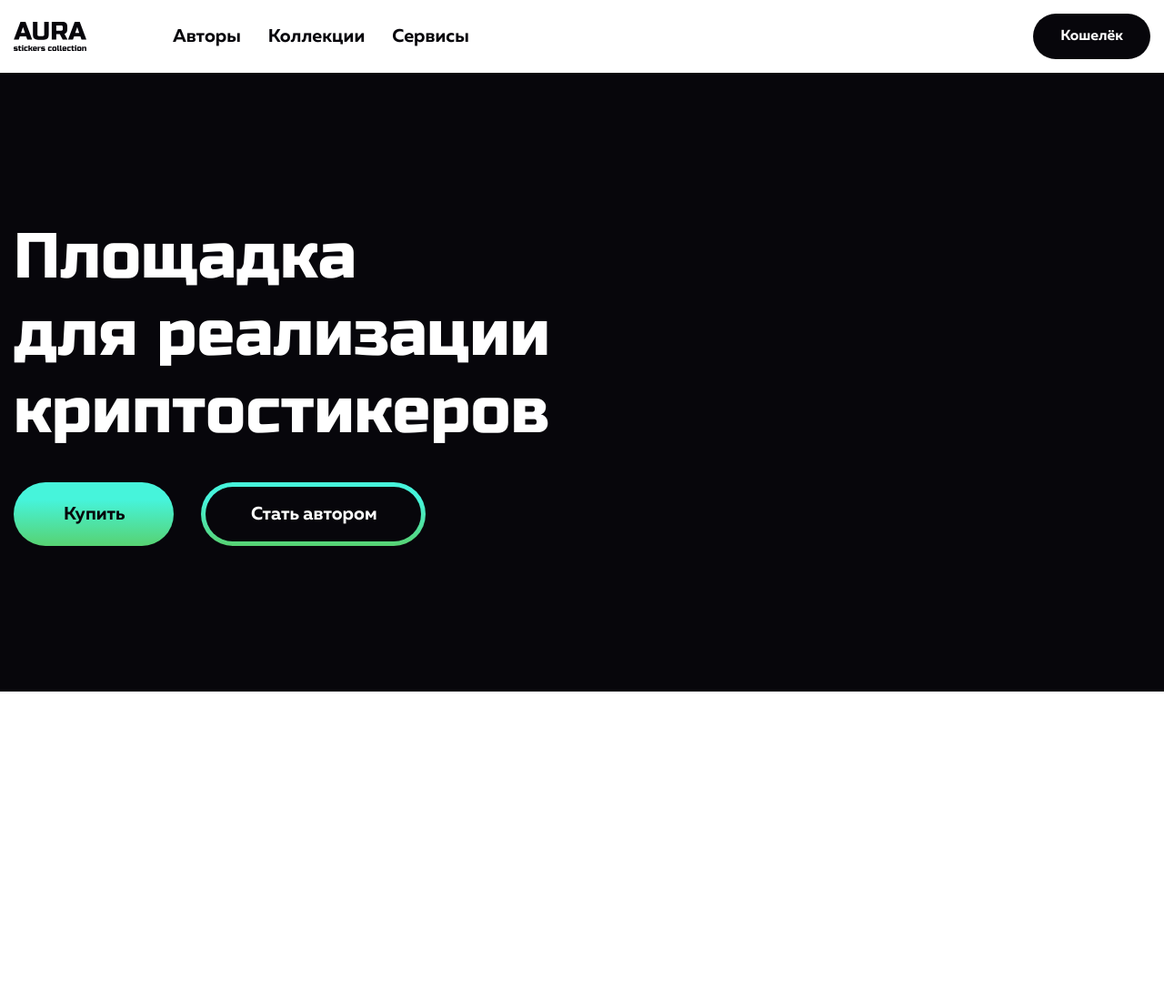
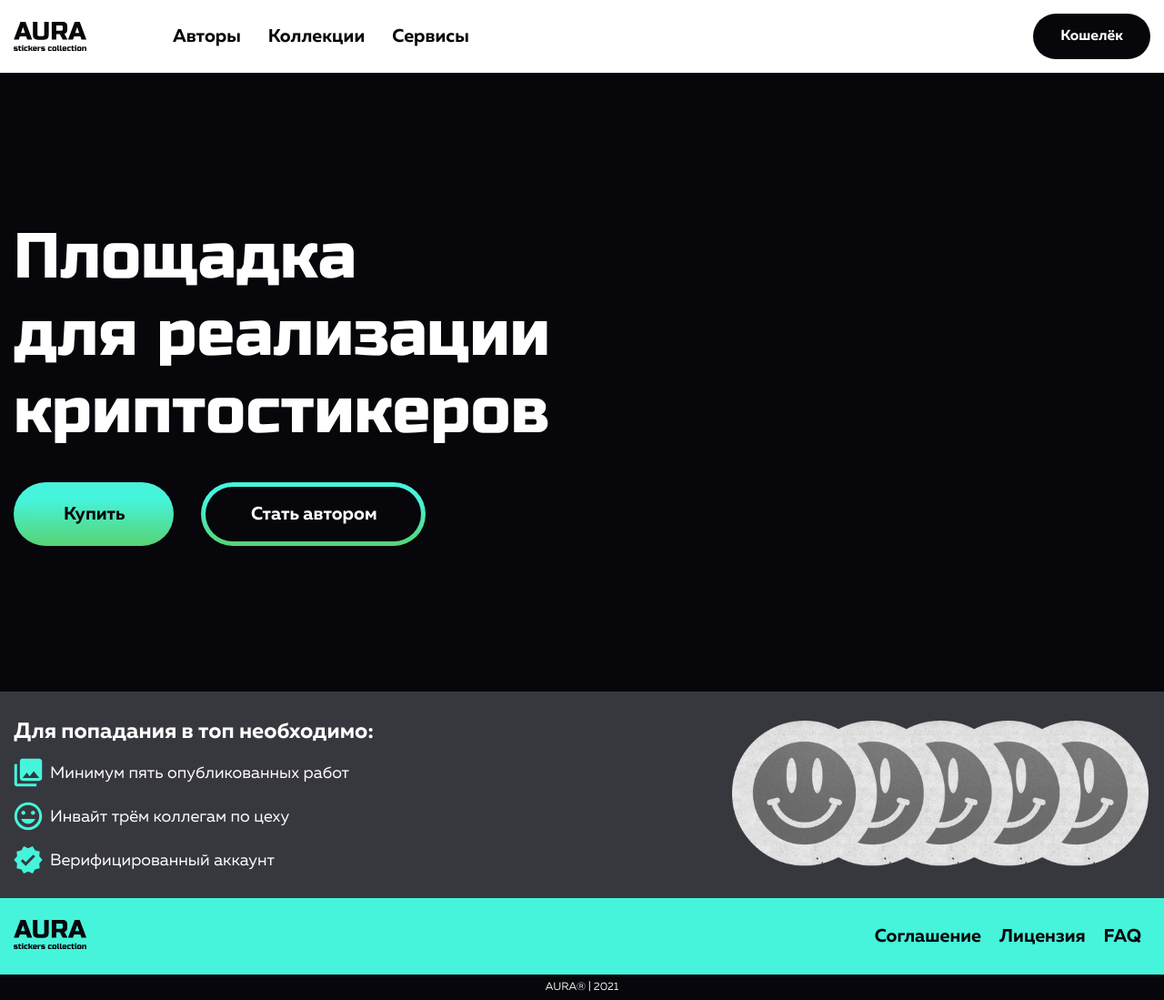
Before and after one commit to Iraidas/Aura, a website: page src/index.pug in a window 1280 px wide. Shown: the whole page at 91% size. Before the commit the page ends 800 px from the top, so only its background shows below. Drawn offline with nearby package versions, Linux system fonts and the light colour scheme; files that its build step writes are made by us from their sources; files whose address does not match are found by name.

Commit message:
добавила футер

```diff
--- a/src/html/footer.pug
+++ b/src/html/footer.pug
@@ -1 +1,20 @@
 footer.footer
+    .footer__container
+        .footer__top
+            .footer__top-container.container
+                p.footer__caption Для попадания в топ необходимо:
+                ul.footer__list
+                    li.footer__list-item Минимум пять опубликованных работ
+                    li.footer__list-item Инвайт трём коллегам по цеху
+                    li.footer__list-item Верифицированный аккаунт
+        .footer__medium
+            .footer__medium-container.container
+                .footer__logo
+                    img.footer__logo-image(src="@img/icons/icons.svg#Aura-logo" alt="Aura logo" width="80" height="80")
+                .footer__link-group
+                    a.footer__link.link(href="#") Соглашение
+                    a.footer__link.link(href="#") Лицензия
+                    a.footer__link.link(href="#") FAQ
+        .footer__bottom
+            .footer__bottom-container.container
+                p.footer__age AURA® | 2021
--- a/src/scss/_sections.scss
+++ b/src/scss/_sections.scss
@@ -1,2 +1,3 @@
 @import "sections/header";
 @import "sections/hero";
+@import "sections/footer";
--- /dev/null
+++ b/src/scss/sections/footer.scss
@@ -0,0 +1,113 @@
+.footer {
+    &__top {
+        background: $grey_deep;
+        padding-top: 32px;
+        padding-bottom: 32px;
+    }
+    &__top-container {
+        position: relative;
+        width: 100%;
+        &::before {
+            content: "";
+            position: absolute;
+            width: 460px;
+            height: 160px;
+            top: 0;
+            right: 15px;
+            background: url('@img/smiles.png') 0 0 no-repeat;
+            background-size: contain !important;
+        }
+    }
+    &__caption {
+        color: white;
+        font-size: 24px;
+        font-family: Muller, sans-serif;
+        font-weight: 700;
+    }
+    &__list {
+        display: flex;
+        flex-direction: column;
+        gap: 30px;
+        padding-top: 25px !important;
+        margin-left: 40px;
+    }
+    &__list-item {
+        color: white;
+        font-size: 18px;
+        font-family: Muller, sans-serif;
+        font-weight: 400;
+        position: relative;
+        &::before{
+            content: "";
+            position: absolute;
+            top: -8px;
+            left: -40px;
+            width: 32px;
+            height: 32px;
+            background-size: contain !important;
+        }
+    }
+    &__list-item:first-child {
+        &::before{
+            background: url('@img/icons/icons.svg#images') 0 0 no-repeat;
+        }
+    }
+    &__list-item:nth-child(2) {
+        &::before{
+            background: url('@img/icons/icons.svg#smile') 0 0 no-repeat;
+        }
+    }
+    &__list-item:last-child {
+        &::before{
+            background: url('@img/icons/icons.svg#check-2') 0 0 no-repeat;
+        }
+    }
+    &__medium {
+        background: $primary;
+    }
+    &__medium-container {
+        display: flex;
+        align-items: center;
+        justify-content: space-between;
+    }
+    &__link {
+        @media ($device-hover) and ($device-pointer) {
+            &:hover {
+                cursor: pointer;
+                color: white;
+            }
+            &:focus {
+                outline: 3px solid $active;
+                color: white;
+            }
+            &:active {
+                color: $active;
+            }
+        }
+    }
+    &__bottom {
+        background: $black;
+    }
+    &__bottom {
+        background: $black;
+        padding-top: 8px;
+        padding-bottom: 8px;
+    }
+    &__age {
+        color: $grey_light;
+        font-size: 12px;
+        font-weight: 400;
+        font-family: Muller, sans-serif;
+        text-align: center;
+    }
+}
+
+@media screen and (max-width: 1024px) {
+    .footer {
+        &__top-container {
+            &::before {
+                right: 40px;
+            }
+        }
+    }
+}
```
Also changed, not shown: dist/css/style.css, dist/css/style.min.css, dist/img/smiles.png (added), dist/index.html, src/img/smiles.png (added).
